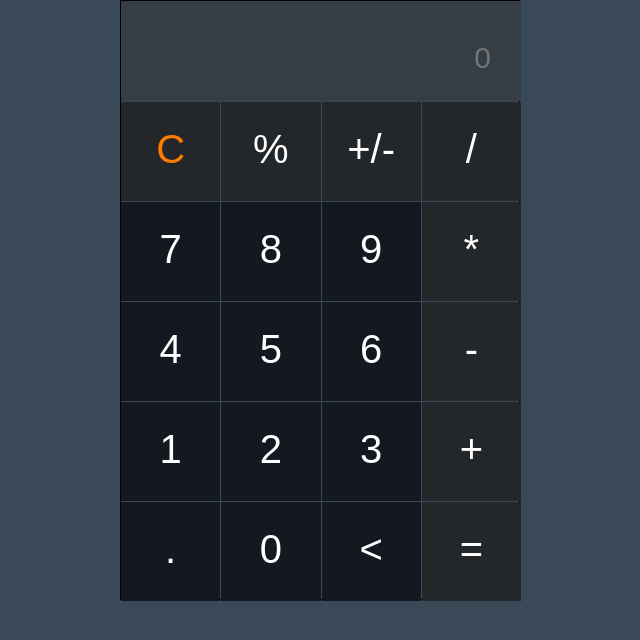
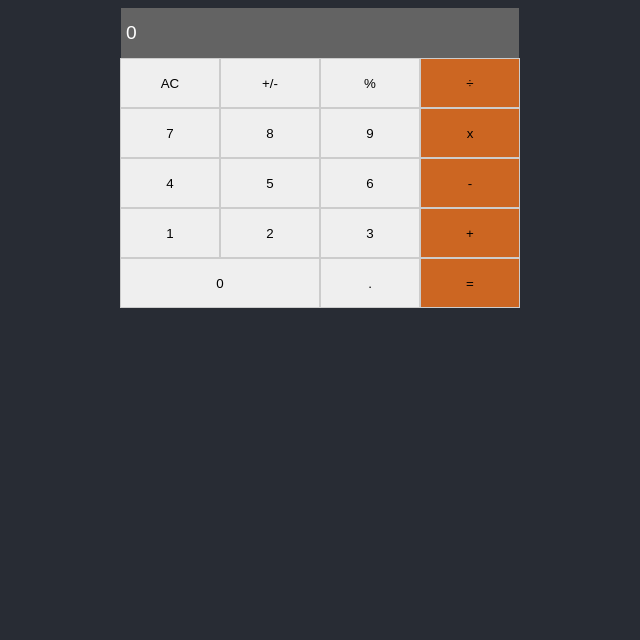
Before and after one commit to IsmailChangezi/Math-Magicians, a React (Create React App) app: page / in a window 1280 px wide. Shown: the top 640 px of the page, without its empty margins (320-960 px from the left). Built offline with nearby package versions, Linux system fonts and the light colour scheme.

Commit message:
These are the update files and folders for event practice

```diff
--- a/package.json
+++ b/package.json
@@ -6,6 +6,7 @@
     "@testing-library/jest-dom": "^5.16.5",
     "@testing-library/react": "^13.4.0",
     "@testing-library/user-event": "^13.5.0",
+    "big.js": "^6.2.1",
     "react": "^18.2.0",
     "react-dom": "^18.2.0",
     "react-scripts": "5.0.1"
--- a/src/components/calculator.js
+++ b/src/components/calculator.js
@@ -1,81 +1,225 @@
 import React, { Component } from 'react';
-// eslint-disable-next-line react/prefer-stateless-function
-export default class Calculator extends Component {
+import calculate from '../logic/calculate';
+
+class Calculator extends Component {
+  constructor(props) {
+    super(props);
+    this.state = {
+      total: null,
+      next: null,
+      operation: null,
+    };
+  }
+
+  onClickButton = (e) => {
+    const newState = calculate(this.state, e.target.name);
+    this.setState(newState);
+  };
+
   render() {
+    const { total } = this.state;
+    let result = total === null ? 0 : total;
+    const { next } = this.state;
+    result = next !== null ? next : result;
+
     return (
-      <div className="container">
-        <form name="calculator">
-          <div className="wrapper">
-            {/* INPUT SECTION */}
-            <div className="inputArea">
-              <input name="userInput" type="text" placeholder="0" />
+      <div id="calculator">
+        <input
+          id="result"
+          type="text"
+          name="calculator-screen"
+          value={result}
+        />
+        <div id="calcButtons">
+          <div>
+            <button
+              onClick={this.onClickButton}
+              name="AC"
+              type="button"
+              className="calcButton"
+              id="clear"
+            >
+              AC
+            </button>
+            <button
+              onClick={this.onClickButton}
+              name="+/-"
+              type="button"
+              className="calcButton"
+              id="sign"
+            >
+              +/-
+            </button>
+            <button
+              onClick={this.onClickButton}
+              name="%"
+              type="button"
+              className="calcButton"
+              id="percent"
+            >
+              %
+            </button>
+            <button
+              onClick={this.onClickButton}
+              name="÷"
+              type="button"
+              className="calcButton operator"
+              id="divide"
+            >
+              ÷
+            </button>
+          </div>
+          <div>
+            <button
+              onClick={this.onClickButton}
+              name="7"
+              type="button"
+              className="calcButton"
+              id="7"
+            >
+              7
+            </button>
+            <button
+              onClick={this.onClickButton}
+              name="8"
+              type="button"
+              className="calcButton"
+              id="8"
+            >
+              8
+            </button>
+            <button
+              onClick={this.onClickButton}
+              name="9"
+              type="button"
+              className="calcButton"
+              id="9"
+            >
+              9
+            </button>
+            <button
+              onClick={this.onClickButton}
+              name="x"
+              type="button"
+              className="calcButton operator"
+              id="multiply"
+            >
+              x
+            </button>
+          </div>
+          <div>
+            <button
+              onClick={this.onClickButton}
+              name="4"
+              type="button"
+              className="calcButton"
+              id="4"
+            >
+              4
+            </button>
+            <button
+              onClick={this.onClickButton}
+              name="5"
+              type="button"
+              className="calcButton"
+              id="5"
+            >
+              5
+            </button>
+            <button
+              onClick={this.onClickButton}
+              name="6"
+              type="button"
+              className="calcButton"
+              id="6"
+            >
+              6
+            </button>
+            <button
+              onClick={this.onClickButton}
+              name="-"
+              type="button"
+              className="calcButton operator"
+              id="less"
+            >
+              -
+            </button>
+          </div>
+          <div>
+            <button
+              onClick={this.onClickButton}
+              name="1"
+              type="button"
+              className="calcButton"
+              id="1"
+            >
+              1
+            </button>
+            <button
+              onClick={this.onClickButton}
+              name="2"
+              type="button"
+              className="calcButton"
+              id="2"
+            >
+              2
+            </button>
+            <button
+              onClick={this.onClickButton}
+              name="3"
+              type="button"
+              className="calcButton"
+              id="3"
+            >
+              3
+            </button>
+            <button
+              onClick={this.onClickButton}
+              name="+"
+              type="button"
+              className="calcButton operator"
+              id="plus"
+            >
+              +
+            </button>
+          </div>
+          <div>
+            <div>
+              <button
+                onClick={this.onClickButton}
+                name="0"
+                className="calcButton2"
+                type="button"
+                id="button17"
+              >
+                0
+              </button>
             </div>
-            {/* BUTTON SECTION */}
-            <div className="buttons">
-              <div className="btnC btnr1">
-                <input type="button" value="C" />
-              </div>
-              <div className="btnMod btnr1">
-                <input type="button" value="%" />
-              </div>
-              <div className="btnSign btnr1">
-                <input type="button" value="+/-" />
-              </div>
-              <div className="btnD btnr1">
-                <input type="button" value="/" />
-              </div>
-              <div className="btn7 btnr2">
-                <input type="button" value="7" />
-              </div>
-              <div className="btn8 btnr2">
-                <input type="button" value="8" />
-              </div>
-              <div className="btn9 btnr2">
-                <input type="button" value="9" />
-              </div>
-              <div className="btnX btnr1">
-                <input type="button" value="*" />
-              </div>
-              <div className="btn4 btnr2">
-                <input type="button" value="4" />
-              </div>
-              <div className="btn5 btnr2">
-                <input type="button" value="5" />
-              </div>
-              <div className="btn6 btnr2">
-                <input type="button" value="6" />
-              </div>
-              <div className="btnM btnr1">
-                <input type="button" value="-" />
-              </div>
-              <div className="btn1 btnr2">
-                <input type="button" value="1" />
-              </div>
-              <div className="btn2 btnr2">
-                <input type="button" value="2" />
-              </div>
-              <div className="btn3 btnr2">
-                <input type="button" value="3" />
-              </div>
-              <div className="btnA btnr1">
-                <input type="button" value="+" />
-              </div>
-              <div className="btnDecimal btnr2">
-                <input type="button" value="." />
-              </div>
-              <div className="btn0 btnr2">
-                <input type="button" value="0" />
-              </div>
-              <div className="btnBack btnr2">
-                <input type="button" value="<" />
-              </div>
-              <div className="btnE btnr1">
-                <input type="button" value="=" />
-              </div>
+            <div>
+              <button
+                onClick={this.onClickButton}
+                name="."
+                className="calcButton"
+                type="button"
+                id="button18"
+              >
+                .
+              </button>
+              <button
+                onClick={this.onClickButton}
+                name="="
+                className="calcButton operator"
+                type="button"
+                id="button19"
+              >
+                =
+              </button>
             </div>
           </div>
-        </form>
+        </div>
       </div>
     );
   }
 }
+
+export default Calculator;
--- a/src/index.css
+++ b/src/index.css
@@ -1,96 +1,139 @@
-* {
-  box-sizing: border-box;
+body {
+  background-color: #282c34;
+}
+
+.App {
+  background-color: #ccc;
+  height: 100vh;
+  font-size: large;
+}
+
+.App-logo {
+  height: 40vmin;
+  pointer-events: none;
+}
+
+@media (prefers-reduced-motion: no-preference) {
+  .App-logo {
+    animation: App-logo-spin infinite 20s linear;
+  }
+}
+
+.App-header {
+  background-color: #282c34;
+  display: flex;
+  align-items: center;
+  justify-content: space-between;
+  font-size: calc(10px + 2vmin);
+  color: white;
+  padding: 0 2%;
+  height: 15vh;
+}
+
+.App-link {
+  color: #61dafb;
+}
+
+.flex {
+  display: flex;
+}
+
+nav ul {
+  display: flex;
+  gap: 2rem;
+}
+
+li {
+  list-style-type: none;
+}
+
+li a {
+  color: #996;
+}
+
+main {
+  padding: 5vh 5%;
+  height: 75vh;
+  font-family: cursive;
+}
+
+h2 {
+  font-size: xx-large;
+  margin: 0;
+}
+
+.space-between {
+  display: flex;
+  justify-content: space-between;
+}
+
+.calculator-container {
+  width: 60%;
+}
+
+#quote-container {
+  height: 75vh;
+  display: flex;
+  align-items: center;
+  justify-content: center;
+  font-size: xx-large;
+}
+
+#calculator {
+  display: flex;
+  flex-direction: column;
+  align-items: center;
+}
+
+@keyframes App-logo-spin {
+  from {
+    transform: rotate(0deg);
+  }
+
+  to {
+    transform: rotate(360deg);
+  }
+}
+
+#calculatorScreen {
   margin: 0;
   padding: 0;
 }
 
-.btnr1 > input {
-  background: transparent;
+#result {
+  height: 50px;
+  width: 388px;
+  background-color: #636363;
+  color: #fff;
   border: none;
-  justify-content: center;
-  align-self: end;
-  color: white;
-  font-size: 2.5em;
-  margin-top: 25px;
+  font-size: larger;
+  padding: 0 5px;
+  display: flex;
+  align-items: center;
+  justify-content: flex-end;
 }
 
-.btnr2 > input {
-  background: transparent;
-  border: none;
-  justify-content: center;
-  align-self: end;
-  color: white;
-  font-size: 2.5em;
-  margin-top: 25px;
+#calcButtons {
+  display: flex;
+  flex-direction: column;
 }
 
-.btnC > input {
-  color: #ff7a00 !important;
+#calcButtons div {
+  display: flex;
 }
 
-.btnr2,
-.btnr1 > input:hover {
-  cursor: pointer;
+.calcButton {
+  height: 50px;
+  width: 100px;
+  border: 1px solid #ccc;
 }
 
-body {
-  background-color: #3a4957;
+.calcButton2 {
+  height: 50px;
+  width: 200px;
+  border: 1px solid #ccc;
 }
 
-.container {
-  width: 400px;
-  height: 600px;
-  border: 1px solid black;
-  margin: 0 auto;
+.operator {
+  background: #c62;
 }
-
-.wrapper {
-  display: grid;
-  height: 600px;
-  grid-template-rows: 100px 1fr;
-  grid-template-columns: 1fr;
-  grid-gap: 1px;
-}
-
-.buttons {
-  display: grid;
-  grid-template-rows: repeat(5, 1fr);
-  grid-template-columns: repeat(4, 1fr);
-  grid-gap: 1px;
-}
-
-.btnr2 > input:hover {
-  cursor: pointer;
-}
-
-.btnr1 > input:hover {
-  cursor: pointer;
-}
-
-.inputArea {
-  background: #363e45;
-  grid-column: 1/2;
-  display: block;
-}
-
-input[type="text"] {
-  box-sizing: border-box;
-  margin-top: 20px;
-  padding: 20px 30px 20px 35px;
-  font-size: 30px;
-  color: white;
-  text-align: right;
-  background: transparent;
-  border: none;
-  width: 400px;
-}
-
-.btnr1 {
-  background: #23272a;
-  text-align: center;
-}
-
-.btnr2 {
-  background: #141921;
-  text-align: center;
-}
--- /dev/null
+++ b/src/logic/calculate.js
@@ -0,0 +1,133 @@
+import operate from './operate';
+
+function isNumber(item) {
+  return !!item.match(/[0-9]+/);
+}
+
+/**
+ * Given a button name and a calculator data object, return an updated
+ * calculator data object.
+ *
+ * Calculator data object contains:
+ *   total:s      the running total
+ *   next:String       the next number to be operated on with the total
+ *   operation:String  +, -, etc.
+ */
+export default function calculate(obj, buttonName) {
+  if (buttonName === 'AC') {
+    return {
+      total: null,
+      next: null,
+      operation: null,
+    };
+  }
+
+  if (isNumber(buttonName)) {
+    if (buttonName === '0' && obj.next === '0') {
+      return {};
+    }
+    // If there is an operation, update next
+    if (obj.operation) {
+      if (obj.next && obj.next !== '0') {
+        return { ...obj, next: obj.next + buttonName };
+      }
+      return { ...obj, next: buttonName };
+    }
+    // If there is no operation, update next and clear the value
+    if (obj.next && obj.next !== '0') {
+      return {
+        next: obj.next + buttonName,
+        total: null,
+      };
+    }
+    return {
+      next: buttonName,
+      total: null,
+    };
+  }
+
+  if (buttonName === '.') {
+    if (obj.next) {
+      if (obj.next.includes('.')) {
+        return { ...obj };
+      }
+      return { ...obj, next: `${obj.next}.` };
+    }
+    if (obj.operation) {
+      return { ...obj, next: '0.' };
+    }
+    if (obj.total) {
+      if (obj.total.includes('.')) {
+        return {};
+      }
+      return { ...obj, next: `${obj.total}.` };
+    }
+    return { ...obj, next: '0.' };
+  }
+
+  if (buttonName === '=') {
+    if (obj.next && obj.operation) {
+      return {
+        total: operate(obj.total, obj.next, obj.operation),
+        next: null,
+        operation: null,
+      };
+    }
+    // '=' with no operation, nothing to do
+    return {};
+  }
+
+  if (buttonName === '+/-') {
+    if (obj.next) {
+      return { ...obj, next: (-1 * parseFloat(obj.next)).toString() };
+    }
+    if (obj.total) {
+      return { ...obj, total: (-1 * parseFloat(obj.total)).toString() };
+    }
+    return {};
+  }
+
+  // Button must be an operation
+
+  // When the user presses an operation button without having entered
+  // a number first, do nothing.
+  // if (!obj.next && !obj.total) {
+  //   return {};
+  // }
+
+  // User pressed an operation after pressing '='
+  if (!obj.next && obj.total && !obj.operation) {
+    return { ...obj, operation: buttonName };
+  }
+
+  // User pressed an operation button and there is an existing operation
+  if (obj.operation) {
+    if (obj.total && !obj.next) {
+      return { ...obj, operation: buttonName };
+    }
+
+    if (!obj.total) {
+      return { total: 0, operation: buttonName };
+    }
+
+    return {
+      total: operate(obj.total, obj.next, obj.operation),
+      next: null,
+      operation: buttonName,
+    };
+  }
+
+  // no operation yet, but the user typed one
+
+  // The user hasn't typed a number yet, just save the operation
+  if (!obj.next) {
+    return { operation: buttonName };
+  }
+
+  // save the operation and shift 'next' into 'total'
+  return {
+    total: obj.next,
+    next: null,
+    operation: buttonName,
+  };
+}
```
Also changed, not shown: src/logic/operate.js (added, +30 -0 lines), 1 other file (tests, documents, lock files or other folders).
